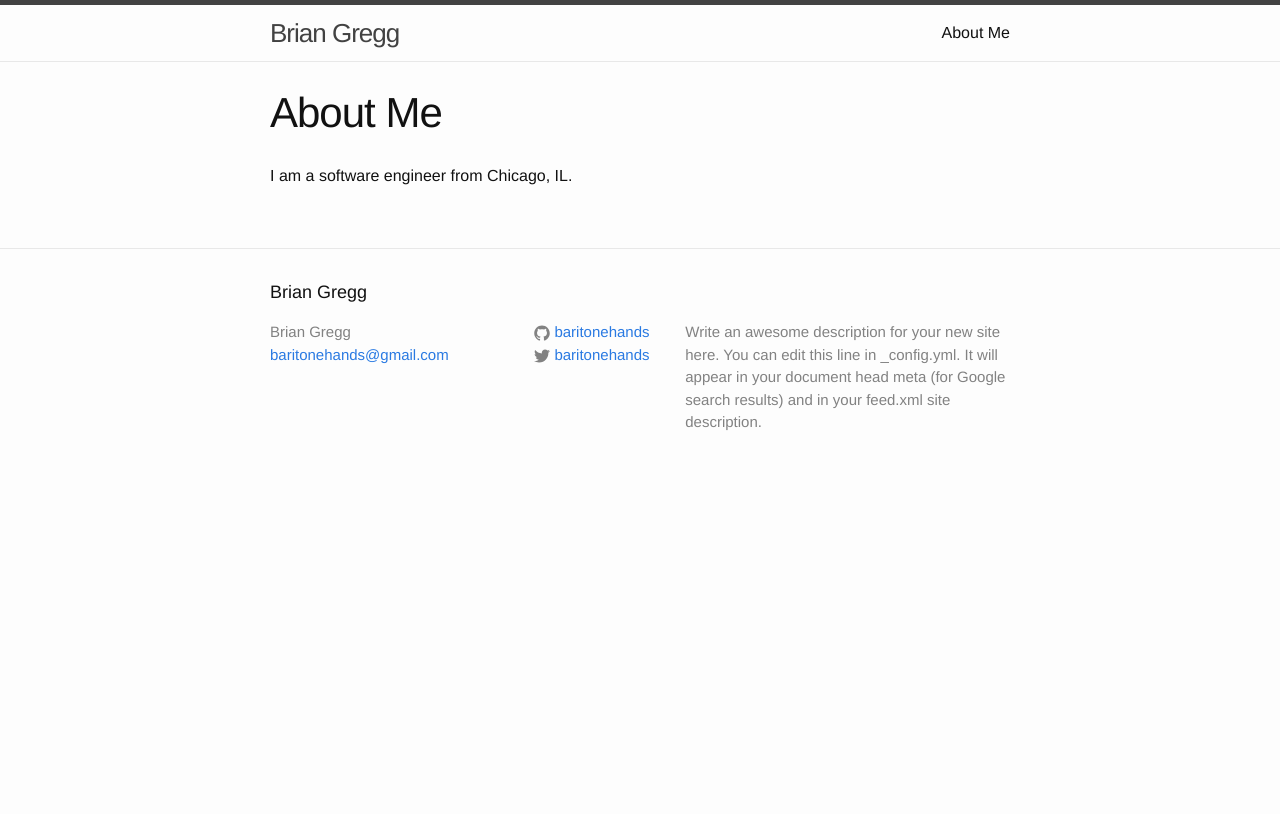
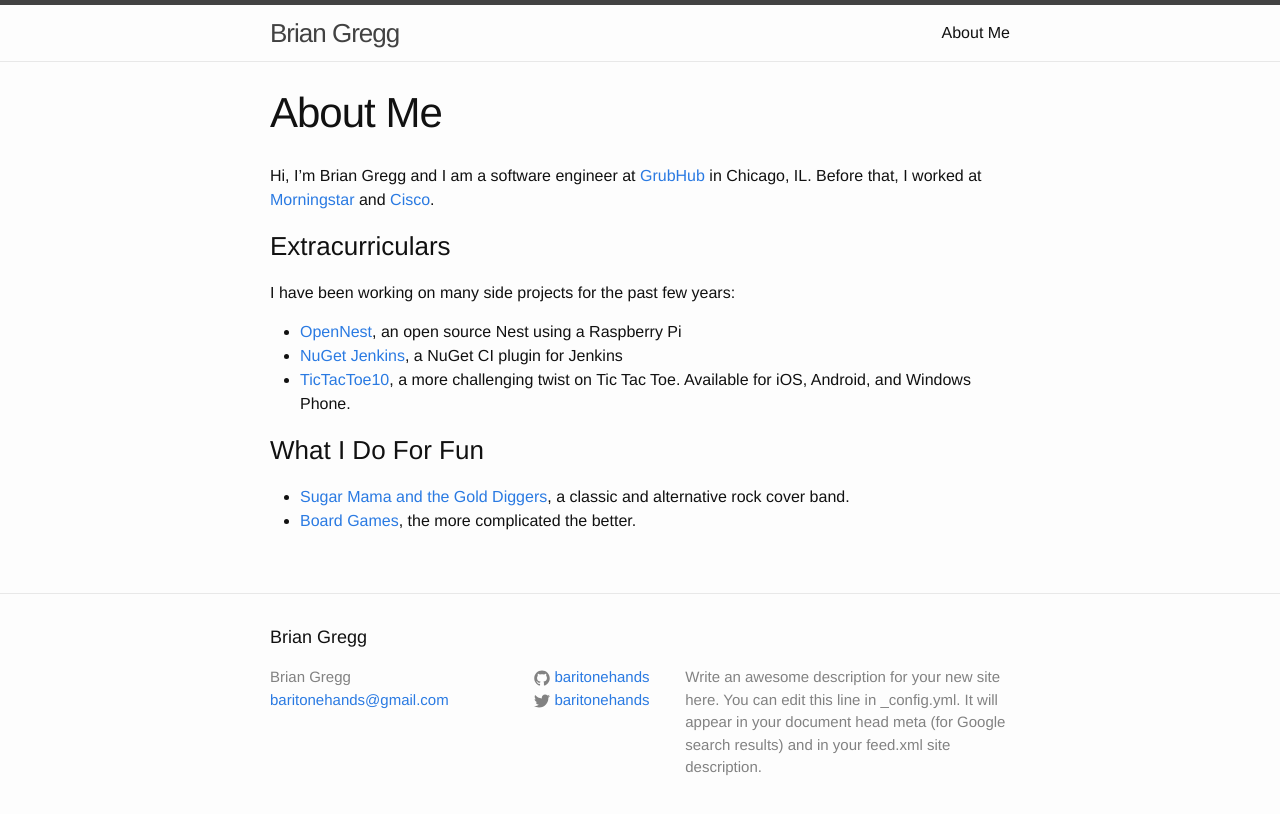
Before and after one commit to baritonehands/baritonehands.github.io, a Jekyll site: the page built from about.md, in a window 1280 px wide. Shown: the top 814 px of the page. Built offline with Jekyll 4.4.1, drawn with Linux system fonts in a browser that asks for light colours.

```diff
--- a/about.md
+++ b/about.md
@@ -4,4 +4,17 @@ title: About Me
 permalink: /about/
 ---
 
-I am a software engineer from Chicago, IL.
+Hi, I'm Brian Gregg and I am a software engineer at [GrubHub](https://www.grubhub.com) in Chicago, IL. Before that, I worked at [Morningstar](http://www.morningstar.com) and [Cisco](http://www.cisco.com).
+
+### Extracurriculars
+
+I have been working on many side projects for the past few years:
+
+- [OpenNest](https://github.com/baritonehands/opennest), an open source Nest using a Raspberry Pi
+- [NuGet Jenkins](https://github.com/baritonehands/jenkinsnuget), a NuGet CI plugin for Jenkins
+- [TicTacToe10](https://www.facebook.com/tictactoeten), a more challenging twist on Tic Tac Toe. Available for iOS, Android, and Windows Phone.
+
+### What I Do For Fun
+
+- [Sugar Mama and the Gold Diggers](https://www.facebook.com/sugarmamaband), a classic and alternative rock cover band.
+- [Board Games](http://boardgamegeek.com/collection/user/baritonehands), the more complicated the better.
```
Also changed, not shown: _posts/2014-10-25-open-nest.markdown (added, +100 -0 lines), _posts/2014-10-25-welcome-to-jekyll.markdown (deleted, +0 -25 lines), 2 other files.
